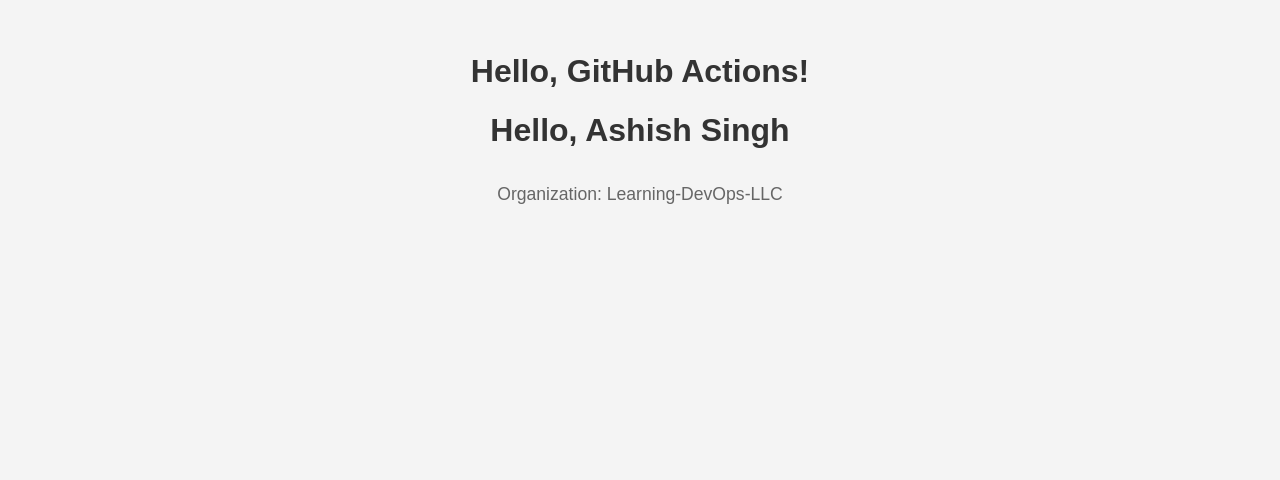
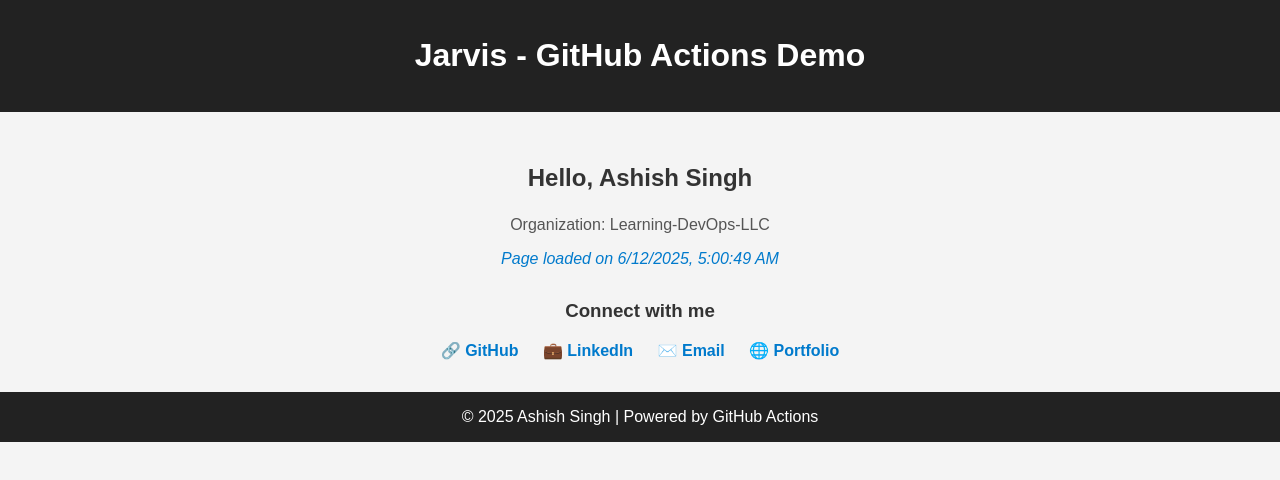
Before and after one commit to ASHISHs21/gh-deployment-workflow, a plain HTML site: page index.html in a window 1280 px wide. Drawn offline with Linux system fonts and the light colour scheme.

Commit message:
Update index.html

```diff
--- a/index.html
+++ b/index.html
@@ -1,35 +1,100 @@
-<!-- index.html -->
 <!DOCTYPE html>
 <html lang="en">
 <head>
-  <meta charset="UTF-8">
-  <meta name="viewport" content="width=device-width, initial-scale=1.0">
-  <meta name="description" content="A simple webpage powered by GitHub Actions">
-  <meta name="author" content="Ashish Singh - Learning-DevOps-LLC">
-  <title>Jarvis - GitHub Actions Demo</title>
+  <meta charset="UTF-8" />
+  <meta name="viewport" content="width=device-width, initial-scale=1.0" />
+  <meta name="description" content="A demo webpage powered by GitHub Actions and created by Ashish Singh." />
+  <meta name="author" content="Ashish Singh - Learning-DevOps-LLC" />
+  <title>Jarvis | GitHub Actions</title>
+  <link rel="icon" href="favicon.ico" />
   <style>
     body {
       font-family: Arial, sans-serif;
       background-color: #f4f4f4;
       margin: 0;
+      padding: 0;
+      color: #333;
+    }
+
+    header, footer {
+      background-color: #222;
+      color: #fff;
+      padding: 1em;
+      text-align: center;
+    }
+
+    main {
       padding: 2em;
       text-align: center;
     }
 
-    h1 {
-      color: #333;
+    .org-name {
+      margin-top: 1.5em;
+      font-size: 1em;
+      color: #555;
     }
 
-    .org-name {
+    .dynamic-msg {
+      margin-top: 1em;
+      font-style: italic;
+      color: #007acc;
+    }
+
+    .connects {
       margin-top: 2em;
-      font-size: 1.1em;
-      color: #666;
+    }
+
+    .connects a {
+      margin: 0 10px;
+      text-decoration: none;
+      color: #007acc;
+      font-weight: bold;
+    }
+
+    .connects a:hover {
+      text-decoration: underline;
+    }
+
+    .icon {
+      margin-right: 5px;
     }
   </style>
 </head>
 <body>
-  <h1>Hello, GitHub Actions!</h1>
-  <h1>Hello, Ashish Singh</h1>
-  <div class="org-name">Organization: Learning-DevOps-LLC</div>
+  <header>
+    <h1>Jarvis - GitHub Actions Demo</h1>
+  </header>
+
+  <main>
+    <h2>Hello, Ashish Singh</h2>
+    <div class="org-name">Organization: Learning-DevOps-LLC</div>
+    <div class="dynamic-msg" id="dynamicMessage"></div>
+
+    <div class="connects">
+      <h3>Connect with me</h3>
+      <a href="hhttps://github.com/ASHISHs21" target="_blank">
+        🔗 GitHub
+      </a>
+      <a href="https://www.linkedin.com/in/ashish-singh-874012195/" target="_blank">
+        💼 LinkedIn
+      </a>
+      <a href="mailto:ksinghashish357@gmail.com">
+        ✉️ Email
+      </a>
+      <!-- Optional portfolio or DevOps blog -->
+      <a href="https://ashishs21.github.io/portfolio/" target="_blank">
+        🌐 Portfolio
+      </a>
+    </div>
+  </main>
+
+  <footer>
+    &copy; 2025 Ashish Singh | Powered by GitHub Actions
+  </footer>
+
+  <script>
+    const message = `Page loaded on ${new Date().toLocaleString()}`;
+    document.getElementById('dynamicMessage').textContent = message;
+  </script>
 </body>
 </html>
```
